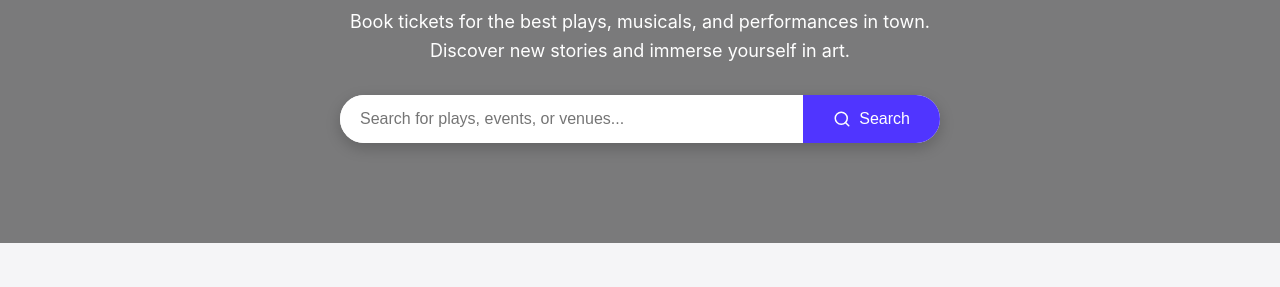
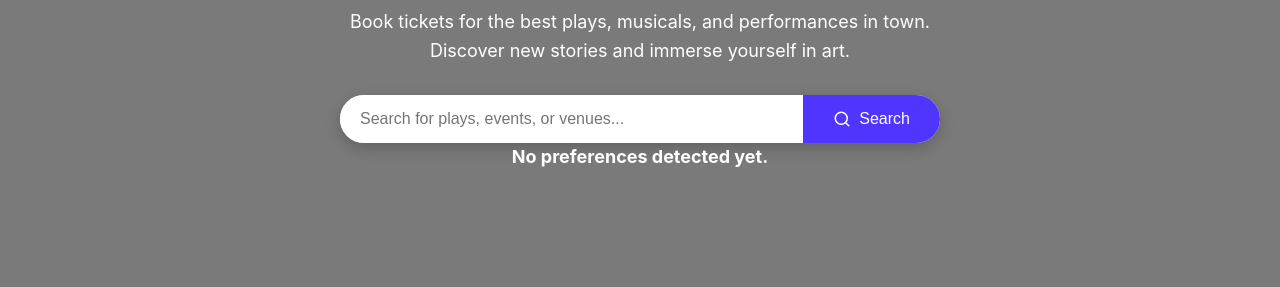
Before and after one commit to tala-11/Theatre-Management, a plain HTML site: page index.html in a window 1280 px wide. Shown: the part 259-546 px from the top of the page. Drawn offline with Linux system fonts and the light colour scheme.

Commit message:
Update index.html

```diff
--- a/index.html
+++ b/index.html
@@ -96,6 +96,7 @@
         </button>
       </div>
       <div id="searchResults" class="search-results"></div>
+      <p id="ai-suggestion" style="font-weight: bold;"></p>
     </div>
   </section>
 
@@ -444,6 +445,8 @@
 
   <script src="script.js"></script>
   <script src="ai.js"></script>
-
+  <script>
+  document.getElementById("ai-suggestion").innerText = recommendBasedOnInterest();
+</script>
 </body>
 </html>
```
